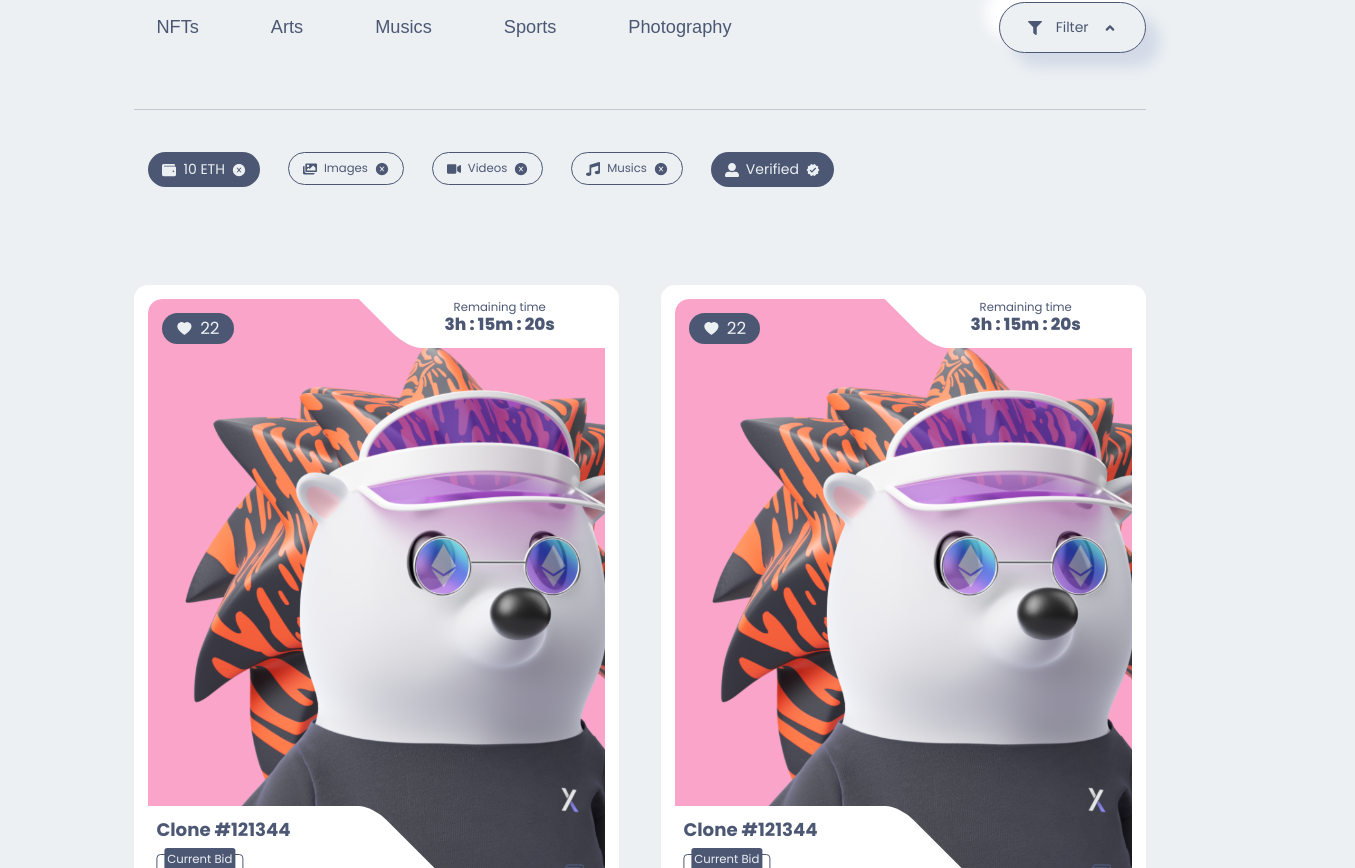
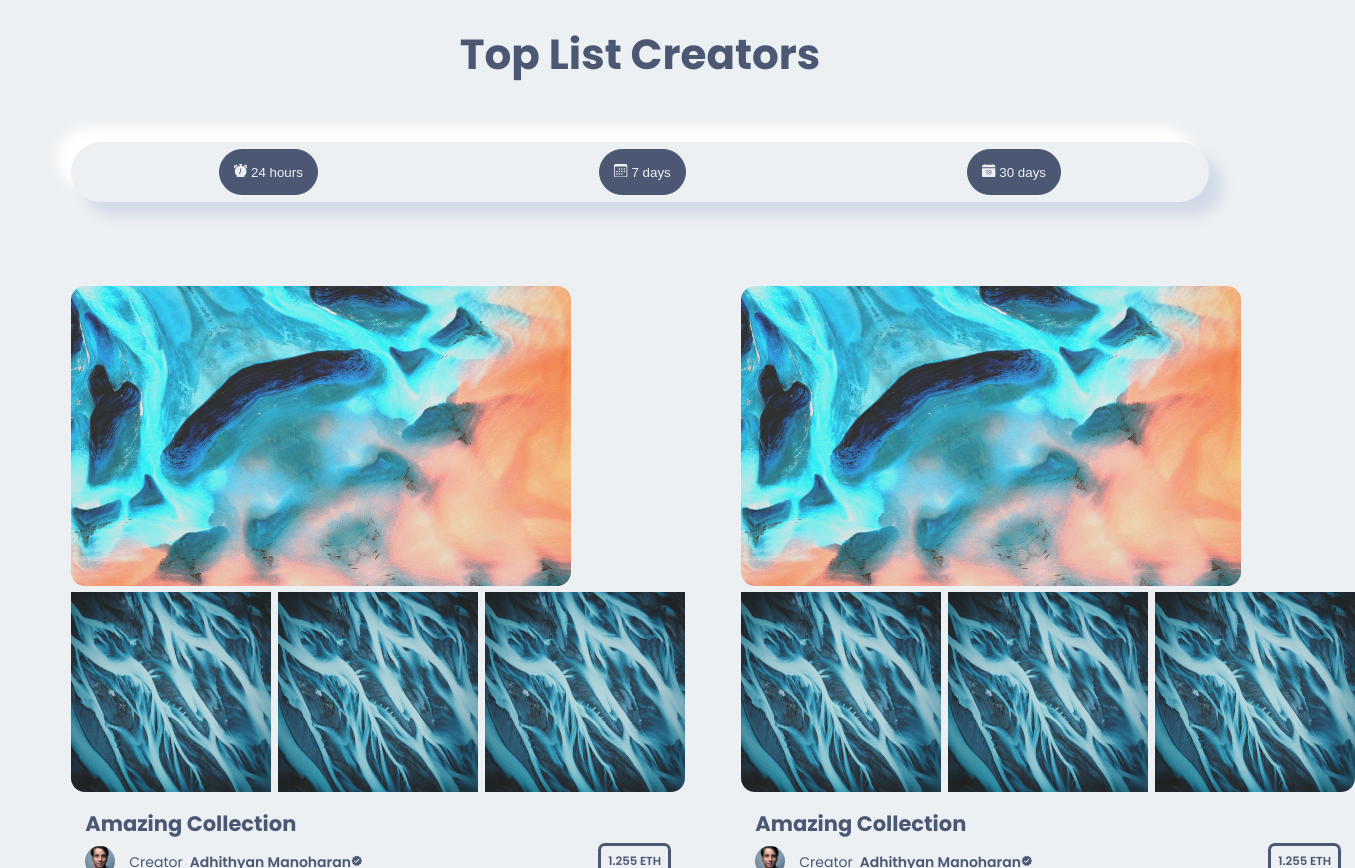
Before and after one commit to AdhithyanM/nft-marketplace-template-code, a Next.js app: page / in a window 1280 px wide. Shown: the part 2446-3314 px from the top of the page, 1355 px wide, since content can reach past the window. Built offline with nearby package versions, Linux system fonts and the light colour scheme.

Commit message:
Collections Component

```diff
--- a/components/Category/Category.jsx
+++ b/components/Category/Category.jsx
@@ -22,7 +22,7 @@
               alt="Background image"
               width={350}
               height={150}
-              style={{ objectFit: "cover" }}
+              style={{ objectFit: "covers" }}
             />
 
             <div className={Style.category_box_title}>
--- /dev/null
+++ b/components/Collection/Collection.jsx
@@ -0,0 +1,93 @@
+import React, { useState, useEffect } from "react";
+
+//----ICONS IMPORT
+import {
+  BsFillAlarmFill,
+  BsFillCalendarDateFill,
+  BsCalendar3,
+} from "react-icons/bs";
+
+// INTERNAL IMPORT
+import Style from "./Collection.module.css";
+import DaysComponent from "./DaysComponents/DaysComponents";
+
+const Collection = () => {
+  const [popular, setPopular] = useState(true);
+  const [following, setFollowing] = useState(false);
+  const [news, setNews] = useState(false);
+
+  const CardArray = [1, 2, 3, 4, 5, 6, 7, 8];
+  const followingArray = [1, 2, 3, 4];
+  const newsArray = [1, 2, 3, 4, 5, 6];
+
+  const openPopular = () => {
+    if (!popular) {
+      setPopular(true);
+      setFollowing(false);
+      setNews(false);
+    }
+  };
+
+  const openFollower = () => {
+    if (!following) {
+      setFollowing(true);
+      setPopular(false);
+      setNews(false);
+    }
+  };
+
+  const openNews = () => {
+    if (!news) {
+      setNews(true);
+      setPopular(false);
+      setFollowing(false);
+    }
+  };
+
+  return (
+    <div className={Style.collection}>
+      <div className={Style.collection_title}>
+        <h2>Top List Creators</h2>
+        <div className={Style.collection_collections}>
+          <div className={Style.collection_collections_btn}>
+            <button onClick={() => openPopular()}>
+              <BsFillAlarmFill /> 24 hours
+            </button>
+            <button onClick={() => openFollower()}>
+              <BsCalendar3 /> 7 days
+            </button>
+            <button onClick={() => openNews()}>
+              <BsFillCalendarDateFill /> 30 days
+            </button>
+          </div>
+        </div>
+      </div>
+
+      {popular && (
+        <div className={Style.collection_box}>
+          {CardArray.map((el, i) => (
+            <DaysComponent key={i + 1} />
+          ))}
+        </div>
+      )}
+
+      {following && (
+        <div className={Style.collection_box}>
+          {followingArray.map((el, i) => (
+            <DaysComponent key={i + 1} />
+          ))}
+        </div>
+      )}
+
+      {news && (
+        <div className={Style.collection_box}>
+          {newsArray.map((el, i) => (
+            <DaysComponent key={i + 1} />
+          ))}
+        </div>
+      )}
+    </div>
+  );
+};
+
+export default Collection;
--- /dev/null
+++ b/components/Collection/Collection.module.css
@@ -0,0 +1,85 @@
+.collection {
+  width: 100%;
+  padding: 3rem 0;
+  padding-bottom: 10rem;
+}
+
+.collection_title {
+  width: 35rem;
+  margin: 0 auto;
+  padding: 0 0 6rem 0;
+  text-align: center;
+}
+
+.collection_title h2 {
+  font-size: 3rem;
+  margin-bottom: 4rem;
+}
+
+.collection_collections_btn {
+  background-color: var(--main-bg-color);
+  padding: 0.5rem 1rem;
+  border-radius: 4rem;
+  display: flex;
+  justify-content: space-around;
+  gap: 1rem;
+  align-items: center;
+  font-size: 1.2rem;
+  box-shadow: var(--box-shadow);
+}
+
+.collection_collections_btn button {
+  background-color: var(--icons-color);
+  color: var(--main-bg-color);
+  padding: 1rem;
+  border: none;
+  border-radius: 4rem;
+  cursor: pointer;
+  border: 1px solid var(--icons-color);
+  transition: all 0.3s ease-in;
+}
+
+.collection_collections_btn button:hover {
+  background-color: transparent;
+  color: var(--icons-color);
+}
+
+.collection_box {
+  width: 80%;
+  margin: 0 auto;
+  display: grid;
+  grid-template-columns: repeat(3, 1fr);
+  gap: 2rem;
+}
+
+@media screen and (min-device-width: 320px) and (max-device-width: 425px) {
+  .collection_title {
+    width: 90%;
+  }
+
+  .collection_title h2 {
+    font-size: 2rem;
+  }
+
+  .collection_box {
+    width: 90%;
+    grid-template-columns: 1fr;
+    gap: 4rem;
+  }
+
+  .collection_collections_btn button {
+    font-size: 0.7rem;
+  }
+}
+
+@media screen and (min-device-width: 427px) and (max-device-width: 1024px) {
+  .collection_title {
+    width: 90%;
+  }
+
+  .collection_box {
+    width: 90%;
+    grid-template-columns: repeat(2, 1fr);
+    gap: 4rem;
+  }
+}
--- /dev/null
+++ b/components/Collection/DaysComponents/DaysComponents.jsx
@@ -0,0 +1,87 @@
+import React from "react";
+import Image from "next/image";
+
+//----ICONS IMPORT
+import { MdVerified } from "react-icons/md";
+
+// INTERNAL IMPORT
+import Style from "./DaysComponents.module.css";
+import images from "../../../img";
+
+const DaysComponents = () => {
+  return (
+    <div className={Style.daysComponent}>
+      <div className={Style.daysComponent_box}>
+        <div className={Style.daysComponent_box_img}>
+          <Image
+            src={images.creatorbackground1}
+            className={Style.daysComponent_box_img_img}
+            alt="profile background"
+            width={500}
+            height={300}
+            style={{ objectFit: "covers" }}
+          />
+        </div>
+
+        <div className={Style.daysComponent_box_profile}>
+          <Image
+            src={images.creatorbackground2}
+            alt="profile"
+            width={200}
+            height={200}
+            className={Style.daysComponent_box_img_1}
+            style={{ objectFit: "covers" }}
+          />
+          <Image
+            src={images.creatorbackground2}
+            alt="profile"
+            width={200}
+            height={200}
+            className={Style.daysComponent_box_img_2}
+            style={{ objectFit: "covers" }}
+          />
+          <Image
+            src={images.creatorbackground2}
+            alt="profile"
+            width={200}
+            height={200}
+            className={Style.daysComponent_box_img_3}
+            style={{ objectFit: "covers" }}
+          />
+        </div>
+
+        <div className={Style.daysComponent_box_title}>
+          <h2>Amazing Collection</h2>
+          <div className={Style.daysComponent_box_title_info}>
+            <div className={Style.daysComponent_box_title_info_profile}>
+              <Image
+                src={images.user1}
+                alt="profile"
+                width={30}
+                height={30}
+                style={{ objectFit: "covers" }}
+                className={Style.daysComponent_box_title_info_profile_img}
+              />
+
+              <p>
+                Creator
+                <span>
+                  Adhithyan Manoharan
+                  <small>
+                    <MdVerified />
+                  </small>
+                </span>
+              </p>
+            </div>
+
+            <div className={Style.daysComponent_box_title_info_price}>
+              <small>1.255 ETH</small>
+            </div>
+          </div>
+        </div>
+      </div>
+    </div>
+  );
+};
+
+export default DaysComponents;
--- /dev/null
+++ b/components/Collection/DaysComponents/DaysComponents.module.css
@@ -0,0 +1,77 @@
+.daysComponent {
+  width: 100%;
+  border-radius: 1rem;
+  transition: all 0.3s ease-in;
+  cursor: pointer;
+}
+
+.daysComponent:hover {
+  box-shadow: var(--box-shadow);
+}
+
+.daysComponent_box_img_img {
+  border-radius: 1rem;
+}
+
+.daysComponent_box_profile {
+  display: grid;
+  grid-template-columns: repeat(3, 1fr);
+  gap: 0.5rem;
+}
+
+.daysComponent_box_img_1 {
+  border-bottom-left-radius: 1rem;
+}
+.daysComponent_box_img_3 {
+  border-bottom-right-radius: 1rem;
+}
+
+.daysComponent_box_title {
+  padding: 1rem 2rem;
+  line-height: 0;
+}
+
+.daysComponent_box_title_info_profile {
+  display: flex;
+  align-items: center;
+  gap: 1rem;
+}
+
+.daysComponent_box_title_info {
+  display: flex;
+  justify-content: space-between;
+  align-items: center;
+}
+
+.daysComponent_box_title_info_profile_img {
+  border-radius: 50%;
+}
+
+.daysComponent_box_title_info_profile span {
+  font-weight: 600;
+  padding-inline: 0.5rem;
+}
+
+.daysComponent_box_title_info_price small {
+  font-weight: 600;
+  border: 3px solid var(--icons-color);
+  padding: 0.5rem;
+  border-radius: 0.5rem;
+}
+
+@media screen and (min-device-width: 320px) and (max-device-width: 768px) {
+  .daysComponent_box_profile {
+    grid-template-columns: repeat(3, 1fr);
+  }
+
+  .daysComponent_box_title_info {
+    flex-direction: column;
+    gap: 2rem;
+    align-items: flex-start;
+    padding: 1rem;
+  }
+}
+
+.daysComponent_box_title {
+  padding: 1rem;
+}
--- a/components/components-index.js
+++ b/components/components-index.js
@@ -10,6 +10,7 @@
 import Category from "./Category/Category";
 import Filter from "./Filter/Filter";
 import NFTCard from "./NFTCard/NFTCard";
+import Collection from "./Collection/Collection";
 
 export {
   Button,
@@ -23,4 +24,5 @@
   Category,
   Filter,
   NFTCard,
+  Collection,
 };
--- a/pages/index.js
+++ b/pages/index.js
@@ -11,6 +11,7 @@
   Category,
   Filter,
   NFTCard,
+  Collection,
 } from "../components/components-index";
 
 const Home = () => {
@@ -19,6 +20,11 @@
       <HeroSection />
       <Service />
       <BigNFTSlider />
+      <Title
+        heading="New Collection"
+        paragraph="Discover the most outstanding NFTs in all topics of life."
+      />
+      <Collection />
       <Title
         heading="Featured NFTs"
         paragraph="Discover the most outstanding NFTs in all topics of life."
```
